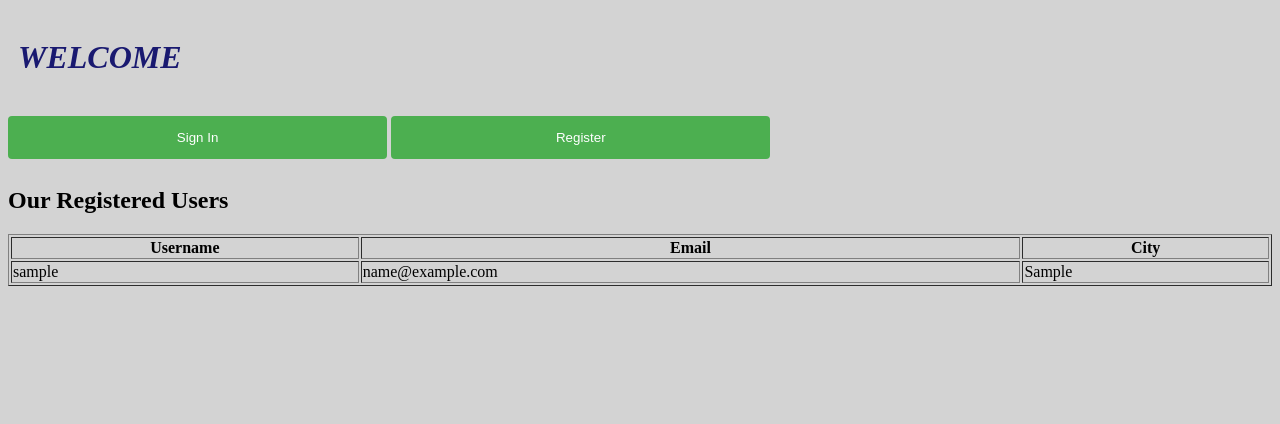
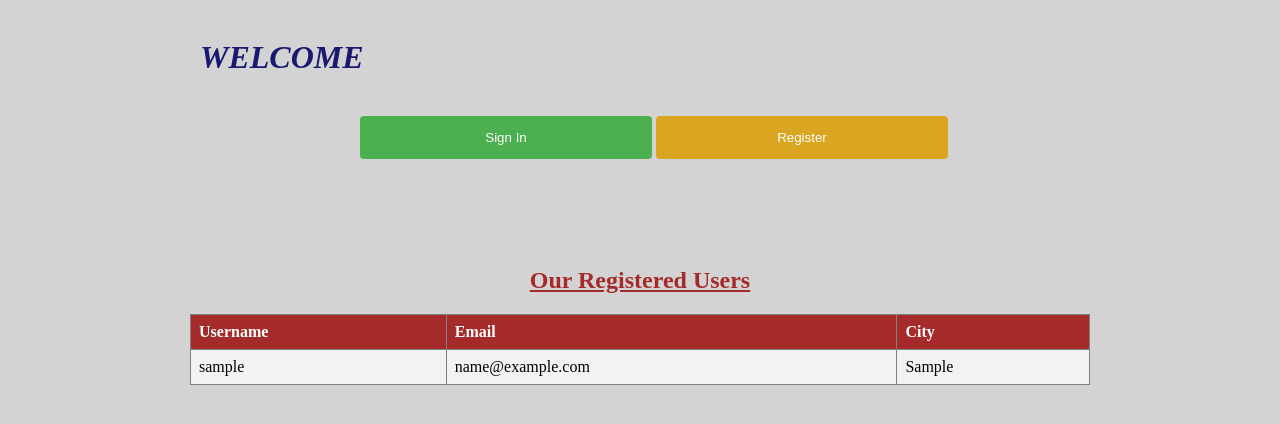
Before and after one commit to vinothox/php_form, a PHP site: page / in a window 1280 px wide. Shown: the top 424 px of the page. Run offline with PHP 8.4, Linux system fonts and the light colour scheme; tables that the repository leaves empty or names only in its code hold one stand-in row (values such as "Sample post"); data that the repository does not hold is empty.

Commit message:
added style for table(index.php) in style.css

```diff
--- a/style.css
+++ b/style.css
@@ -11,8 +11,8 @@ body {
     background-color: #D3D3D3;
 }
 
-input[type=text], select, input[type=email], #pwd, input[type=password] {
-    width: 50%;
+input[type=text], select, input[type=email], input[type=password], input[type=date], input[type=file] {
+    width: 40%;
     padding: 12px 20px;
     margin: 8px 0;
     display: inline-block;
@@ -26,14 +26,15 @@ label{
     display:inline-block;
     width:150px;
     margin:0 20px;
+    padding-left: 70px;
     text-align:left;
 }
 
-input[type=radio], input[type=checkbox] {
+input[type=radio] {
     width: 6%;
     margin: 15px 0;
     display: inline-block;
-    padding-left: 10px;
+    padding-left: 5px;
 }
 
 input[type=submit] {
@@ -48,8 +49,40 @@ input[type=submit] {
 
 }
 
+#sign_bt {
+    width: 40%;
+    background-color: #4CAF50;
+    color: white;
+    /*padding: 14px 20px;*/
+    margin: 8px 0;
+    border: none;
+    border-radius: 4px;
+    cursor: pointer;
+}
+
+#reg_bt {
+    width: 40%;
+    background-color: goldenrod;
+    color: white;
+    /*padding: 14px 20px;*/
+    margin: 8px 0;
+    border: none;
+    border-radius: 4px;
+    cursor: pointer;
+}
+
+#btns {
+    margin: auto;
+    padding-left: 170px;
+}
+a {
+    color: peachpuff;
+    font-size: large;
+    text-decoration: none;
+}
+
 #sub {
-    padding-left: 280px;
+    padding-left: 350px;
 }
 input[type=submit]:hover {
     background-color: #45a049;
@@ -62,6 +95,11 @@ input[type=submit]:hover {
     color: white;
 }
 
+#main1 {
+    margin: auto;
+    width: 900px;
+    color: white;
+}
 #title {
     background-color: #D3D3D3;
     padding: 10px;
@@ -111,3 +149,28 @@ span {
 .hidden {
     display:none;
 }
+
+table {
+    border-collapse: collapse;
+    width: 100%;
+}
+
+th, td {
+    text-align: left;
+    padding: 8px;
+}
+
+tr:nth-child(even){background-color: #f2f2f2}
+
+th {
+    background-color: brown;
+    color: white;
+}
+#tb {
+    padding-top: 80px;
+}
+h2 {
+    text-decoration: underline;
+    color: brown;
+    text-align: center;
+}
```
